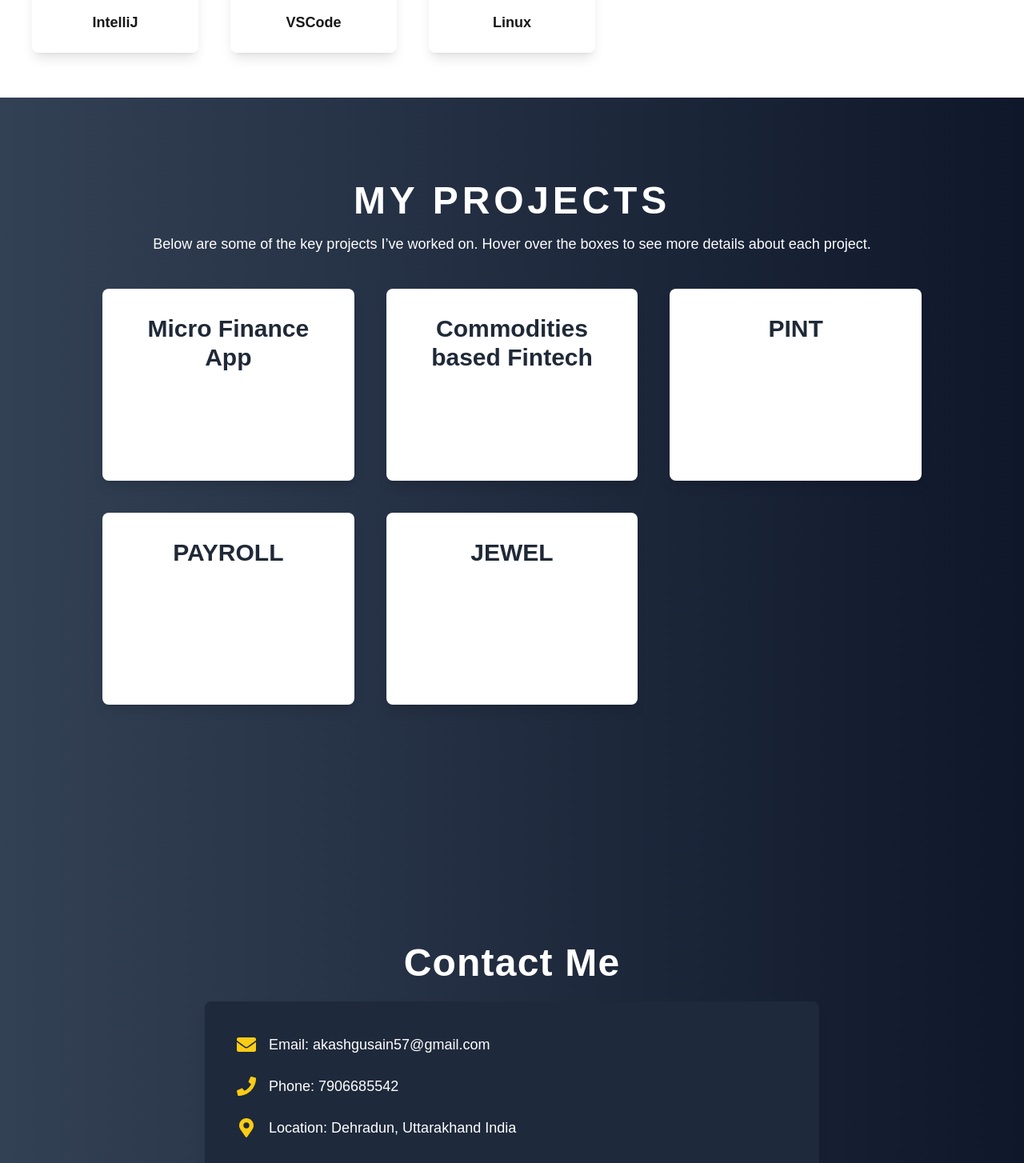
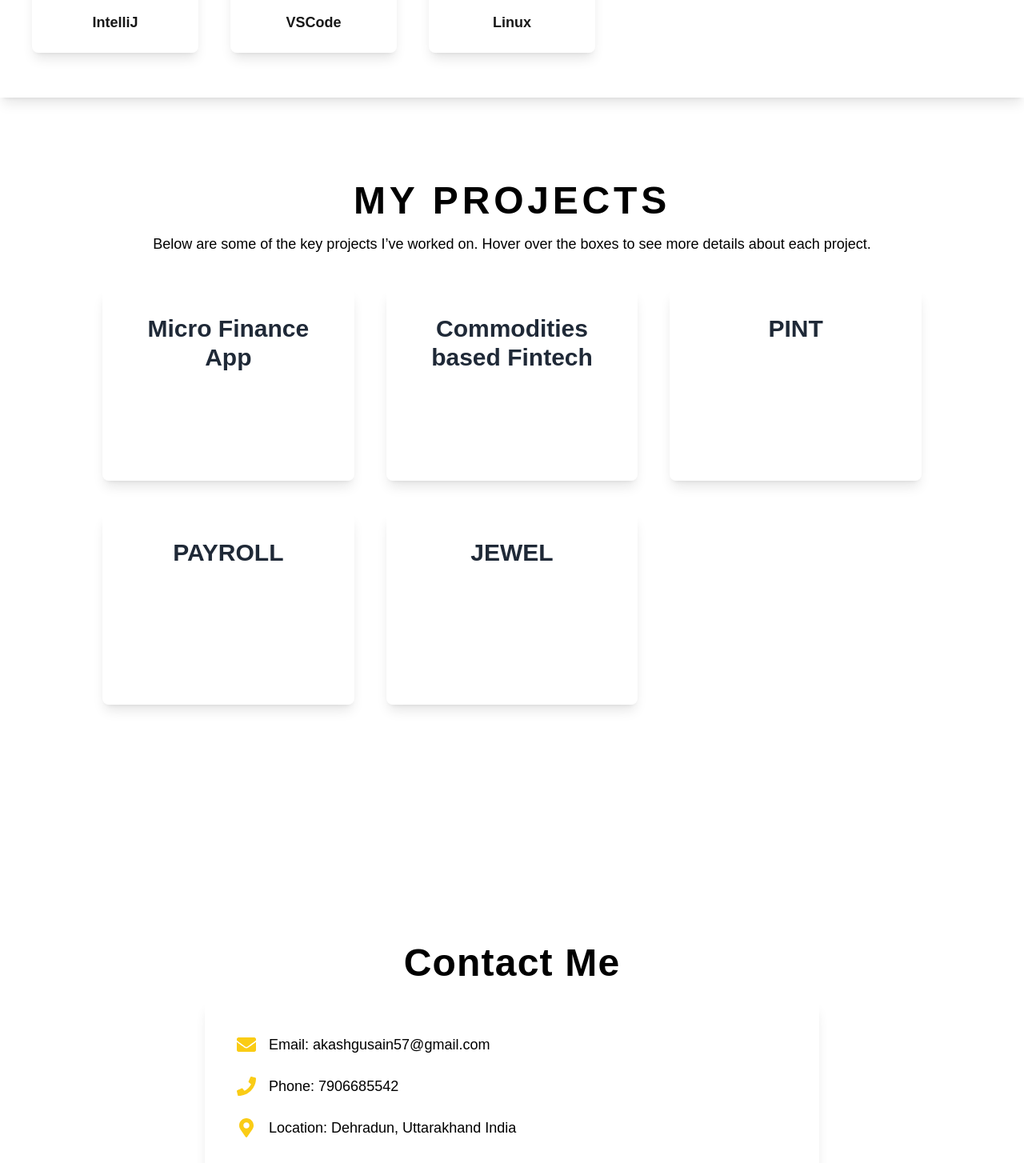
Before and after one commit to imakashgusain/Portfolio, a Next.js app: page / in a window 1280 px wide. Shown: the part 2756-4210 px from the top of the page at 80% size. Built offline with nearby package versions, Linux system fonts and the light colour scheme.

Commit message:
Page design(CSS) updates

```diff
--- a/app/contact/page.jsx
+++ b/app/contact/page.jsx
@@ -2,10 +2,10 @@ import { FaEnvelope, FaPhone, FaMapMarkerAlt } from 'react-icons/fa';
 
 const Contact = () => {
   return (
-    <div className="min-h-screen bg-gradient-to-r from-slate-700 to-slate-900 text-white flex flex-col justify-center items-center p-6">
-      <h1 className="text-5xl font-extrabold mb-6 tracking-wide text-center">Contact Me</h1>
-      <div className="bg-slate-800 rounded-lg shadow-lg p-10 w-full max-w-3xl">
-        <div className="space-y-6">
+    <div className="min-h-screen  text-black flex flex-col justify-center items-center p-6">
+      <h1 className="text-5xl font-extrabold mb-6 tracking-wide text-center hover:text-yellow-400 transition-colors duration-300">Contact Me</h1>
+      <div className=" rounded-lg shadow-lg p-10 w-full max-w-3xl hover:scale-110 transition-transform duration-300">
+        <div className="space-y-6 ">
           {/* Email */}
           <div className="flex items-center space-x-4">
             <FaEnvelope className="text-yellow-400 w-6 h-6" />
--- a/app/project/page.jsx
+++ b/app/project/page.jsx
@@ -31,7 +31,7 @@ function Project() {
   return (
     <>
       {/* Add padding-top to prevent overlap with navbar */}
-      <div className="pt-16 flex flex-col items-center justify-center min-h-screen bg-gradient-to-r from-slate-700 to-slate-900 text-white">
+      <div className="pt-16 flex flex-col items-center justify-center min-h-screen  text-black">
         {/* Title and Description */}
         <div className="w-full text-center px-10 mb-10">
           <h1 className="text-5xl font-extrabold mb-4 tracking-widest uppercase hover:text-yellow-400 transition-colors duration-300">
@@ -47,16 +47,16 @@ function Project() {
           {projects.map((project) => (
             <div
               key={project.id}
-              className="relative group bg-white rounded-lg shadow-lg p-8 h-60  hover:bg-yellow-500 transition-transform transform hover:scale-105 duration-300 overflow-hidden"
+              className="relative group  rounded-lg shadow-lg p-8 h-60  hover:bg-white/10 transition-transform transform hover:scale-105 duration-300 overflow-hidden"
             >
               {/* Project Title */}
-              <h2 className="text-3xl font-bold text-gray-800 group-hover:text-white mb-2 text-center ">
+              <h2 className="text-3xl font-bold text-gray-800 mb-2 text-center ">
                 {project.title}
               </h2>
 
               {/* Project Description (Initially hidden, fully visible on hover) */}
-              <div className="opacity-0 group-hover:opacity-100 transition-opacity duration-500 absolute inset-0 bg-black bg-opacity-80 flex justify-center items-center rounded-lg p-6">
-                <p className="text-white text-lg font-medium px-6 text-center">
+              <div className="opacity-0 group-hover:opacity-100 transition-opacity duration-500 absolute inset-0  bg-opacity-80 flex justify-center items-center rounded-lg p-6">
+                <p className="text-gray text-lg font-medium px-6 text-center">
                   {project.description}
                 </p>
               </div>
--- a/package.json
+++ b/package.json
@@ -13,9 +13,10 @@
     "@emotion/styled": "^11.13.0",
     "@mui/icons-material": "^6.1.3",
     "@mui/material": "^6.1.3",
-    "next": "14.2.15",
+    "next": "^15.0.2",
     "react": "^18",
-    "react-dom": "^18"
+    "react-dom": "^18",
+    "react-icons": "^5.3.0"
   },
   "devDependencies": {
     "eslint": "^8",
```
Also changed, not shown: 1 other file (tests, documents, lock files or other folders).
